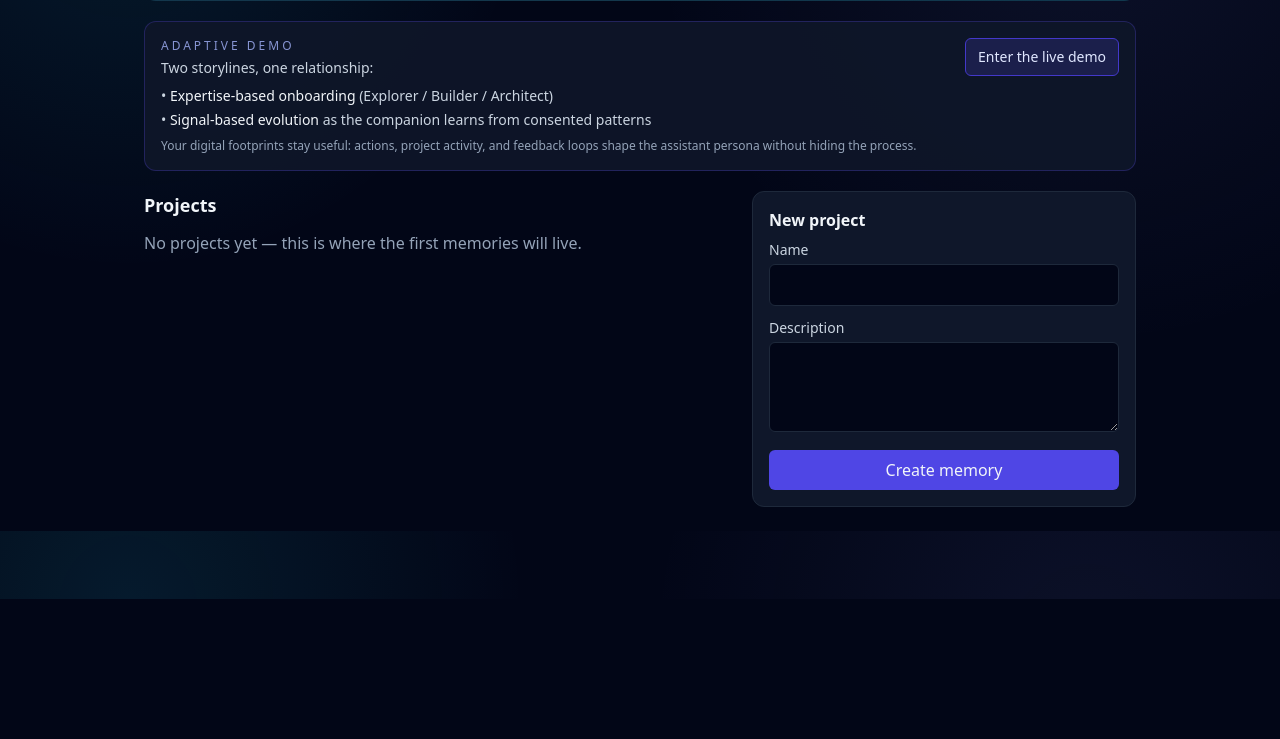
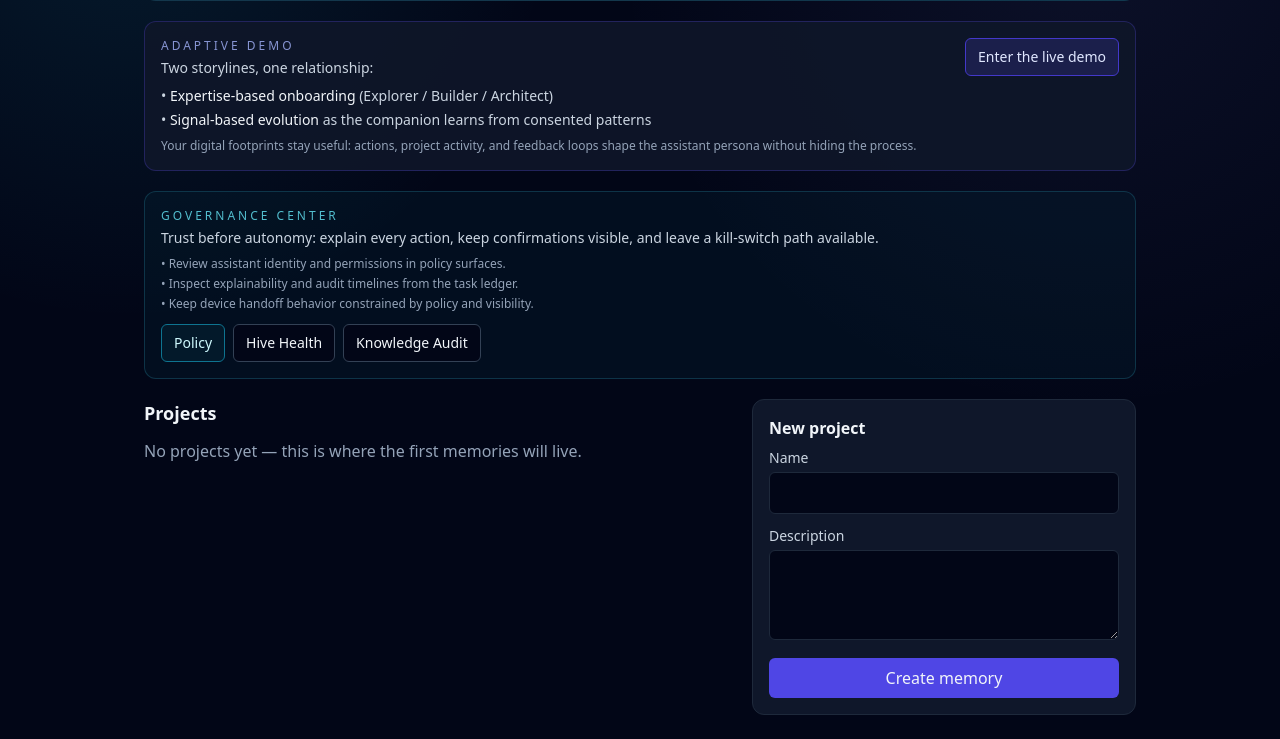
Before and after one commit to chizoalban2003-beep/Mycelium, a FastAPI app: template templates/projects.html in a window 1280 px wide. Shown: the part 201-940 px from the top of the page. Before the commit the page ends 800 px from the top, so only its background shows below. Run offline with FastAPI, Linux system fonts and the light colour scheme; the template is opened without the code that fills it, so the values that code supplies are empty; some libraries are stand-ins or nearby versions.

Commit message:
Polish governance surfaces

```diff
--- a/templates/projects.html
+++ b/templates/projects.html
@@ -45,6 +45,25 @@
     </div>
   </div>
 
+  <div class="mb-5 rounded-xl border border-cyan-900/60 bg-cyan-950/20 p-4">
+    <div class="flex flex-wrap items-start justify-between gap-3">
+      <div>
+        <div class="text-xs uppercase tracking-[0.25em] text-cyan-300/80">Governance center</div>
+        <div class="mt-1 text-sm text-slate-300">Trust before autonomy: explain every action, keep confirmations visible, and leave a kill-switch path available.</div>
+        <ul class="mt-2 space-y-1 text-xs text-slate-400">
+          <li>• Review assistant identity and permissions in policy surfaces.</li>
+          <li>• Inspect explainability and audit timelines from the task ledger.</li>
+          <li>• Keep device handoff behavior constrained by policy and visibility.</li>
+        </ul>
+      </div>
+      <div class="flex flex-wrap gap-2">
+        <a href="/assistant/profile" class="inline-flex items-center rounded-md border border-cyan-700 bg-cyan-950/30 hover:bg-cyan-900/40 px-3 py-2 text-sm font-medium text-cyan-100">Policy</a>
+        <a href="/hive/health" class="inline-flex items-center rounded-md border border-slate-700 bg-slate-950 hover:bg-slate-800 px-3 py-2 text-sm font-medium text-slate-100">Hive Health</a>
+        <a href="/knowledge" class="inline-flex items-center rounded-md border border-slate-700 bg-slate-950 hover:bg-slate-800 px-3 py-2 text-sm font-medium text-slate-100">Knowledge Audit</a>
+      </div>
+    </div>
+  </div>
+
   <div class="flex items-start justify-between gap-6">
     <div class="flex-1">
       <h1 class="text-lg font-semibold mb-3">Projects</h1>
```
Also changed, not shown: docs/saas_deployment.md (+2 -0 lines).
